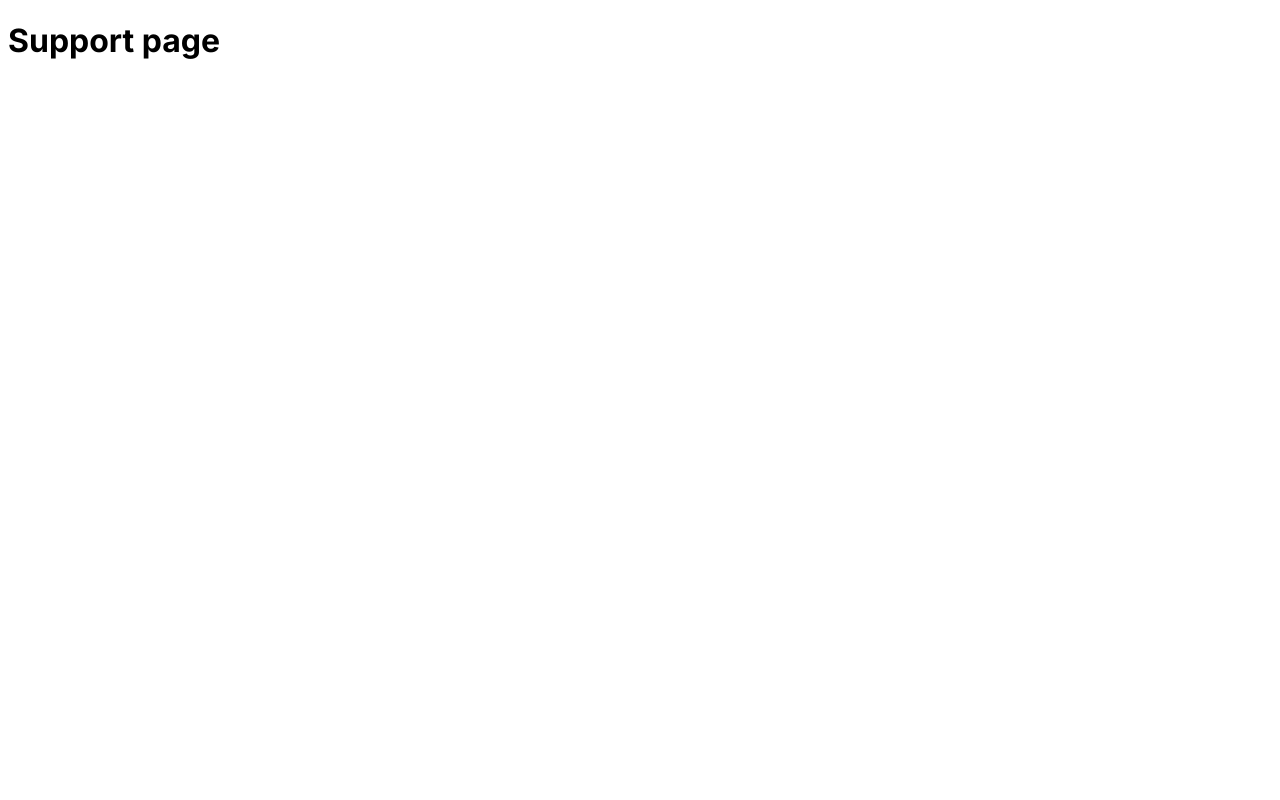
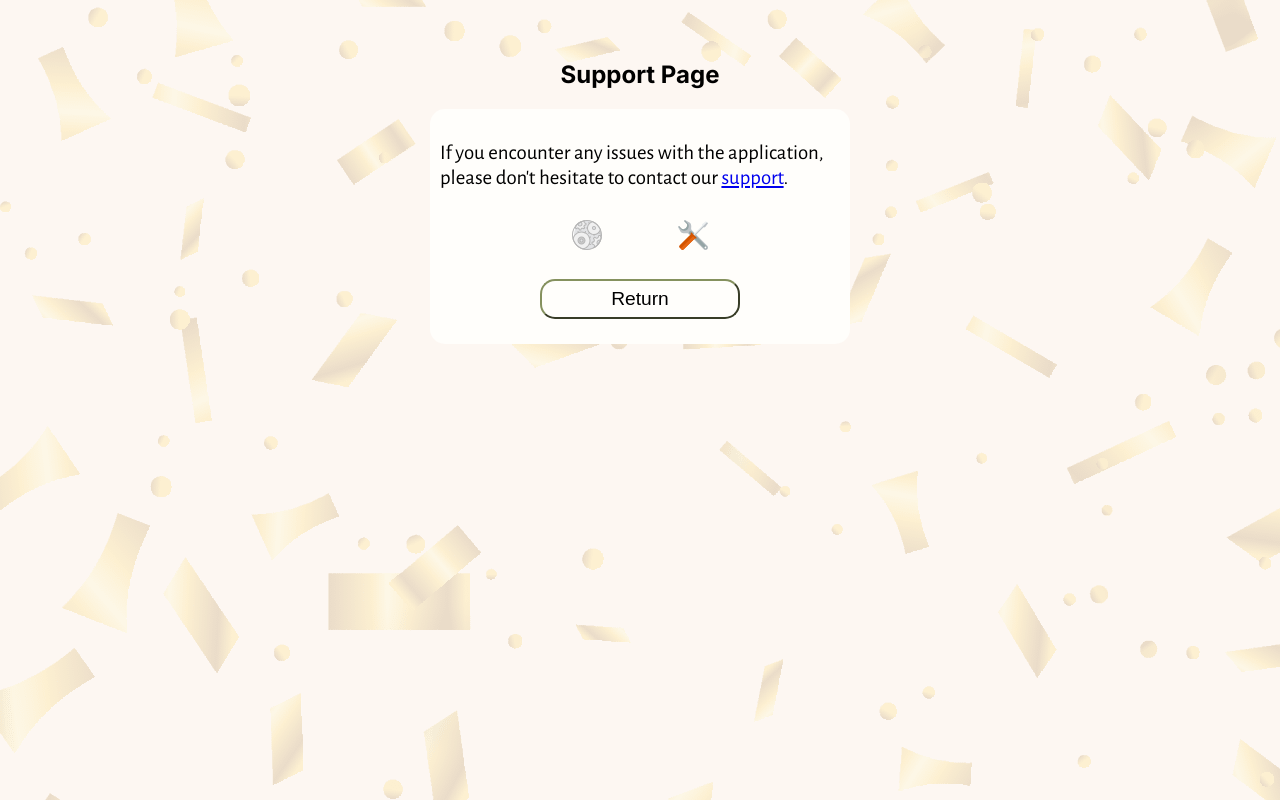
Before and after one commit to nanidam/degree-project-rendezevite, a Next.js app: page /support in a window 1280 px wide. Built offline with nearby package versions, Linux system fonts and the light colour scheme.

Commit message:
added support page

```diff
--- a/app/support/page.tsx
+++ b/app/support/page.tsx
@@ -1,8 +1,32 @@
+"use client";
+
+import { ReactSVG } from "react-svg";
+import "./style.scss";
+
 const Support = () => {
   return (
-    <>
-      <h1>Support page</h1>
-    </>
+    <section className="support">
+      <h1>Support Page</h1>
+      <article className="support-wrapper">
+        <p className="support-text">
+          If you encounter any issues with the application, please don&apos;t hesitate to
+          contact our {""}
+          <a href="mailto:rendezevite@gmail.com">support</a>.
+        </p>
+        <div className="support-svgs">
+          <ReactSVG src="/svgs/settings.svg" />
+          <ReactSVG src="/svgs/setting-tools.svg" />
+        </div>
+
+        <button
+          className="support-btn-return"
+          type="button"
+          onClick={() => window.history.back()}
+        >
+          Return
+        </button>
+      </article>
+    </section>
   );
 };
 
```
